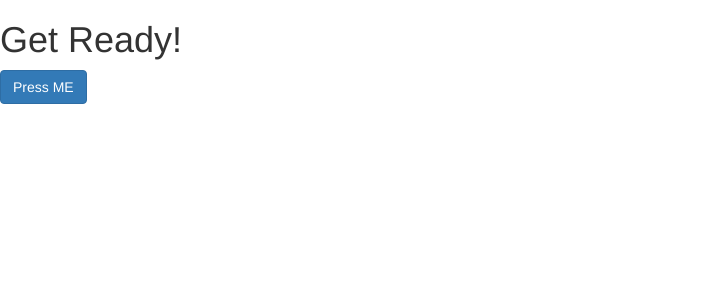
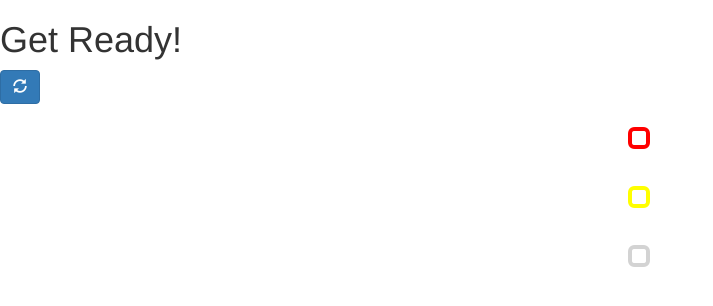
Before and after one commit to benhe119/cloud-traffic-light, a plain HTML site: page src/main/resources/static/index.html in a window 1280 px wide. Shown: the whole page, without its empty margins (0-713 px from the left). Drawn offline with Linux system fonts and the light colour scheme.

Commit message:
add icons and color

```diff
--- a/src/main/resources/static/index.html
+++ b/src/main/resources/static/index.html
@@ -9,6 +9,25 @@
 </head>
 <body>
     <h1>Get Ready!</h1>
-    <button class="btn btn-primary" type="submit">Press ME</button>
+    <button class="btn btn-primary" type="submit">
+        <span class="glyphicon glyphicon-refresh" aria-hidden="true"></span>
+    </button>
+    <div class="text-center">
+        <div class="row">
+            <h3>
+                <span class="glyphicon glyphicon-unchecked" style="color: red" aria-hidden="true"></span>
+            </h3>
+        </div>
+        <div class="row">
+            <h3>
+                <span class="glyphicon glyphicon-unchecked" style="color: yellow" aria-hidden="true"></span>
+            </h3>
+        </div>
+        <div class="row">
+            <h3>
+                <span class="glyphicon glyphicon-unchecked" style="color: lightgray" aria-hidden="true"></span>
+            </h3>
+        </div>
+    </div>
 </body>
 </html>
```
